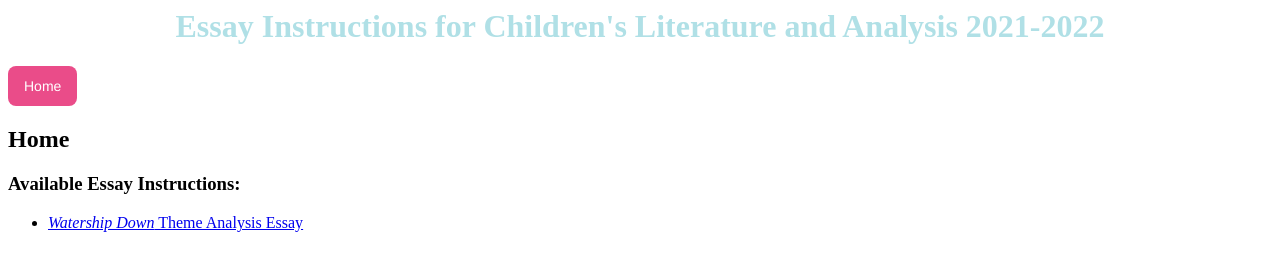
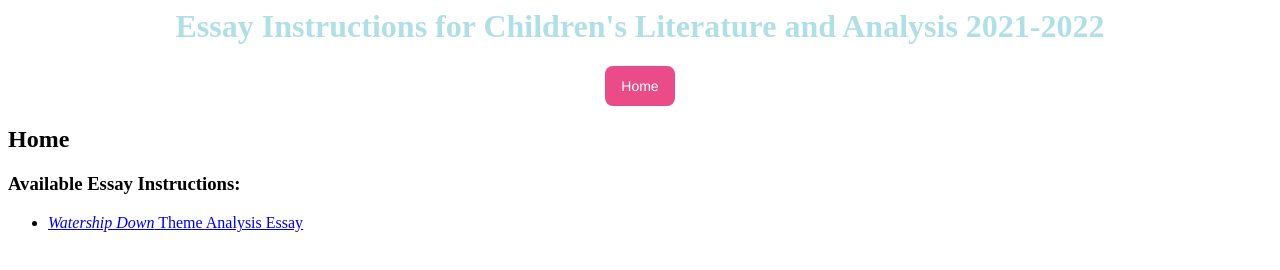
Before and after one commit to perkybird/themeanalysis, a plain HTML site: page index.html in a window 1280 px wide. Drawn offline with Linux system fonts and the light colour scheme.

Commit message:
Update index.html

```diff
--- a/index.html
+++ b/index.html
@@ -38,7 +38,7 @@
   <body>
     <title>Children's Lit Essay Instructions</title>
     <h1 style="text-align:center;">Essay Instructions for Children's Literature and Analysis 2021-2022</h1>
-    <button class="button-1" role="button">Home</button>
+    <center><a href="/index.html"><button class="button-1" role="button">Home</button></a></center>
     <h2>Home</h2>
     <h3>Available Essay Instructions:</h3>
     <ul>
```
